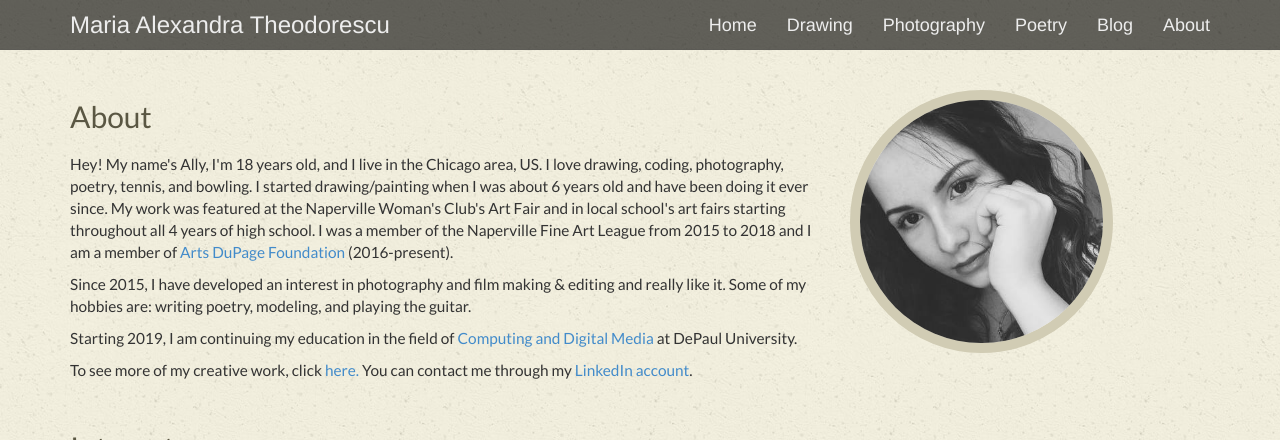
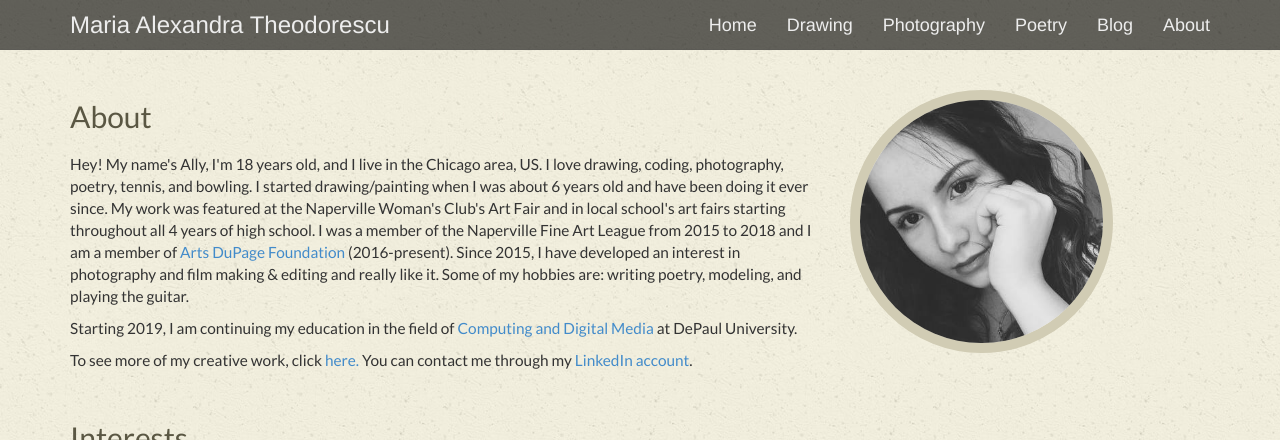
Before and after one commit to allyth/allyth, a Jekyll site: the page built from about.html, in a window 1280 px wide and 900 px high, cut to the strip 0-440 px from the top of the window. Built offline with Jekyll 4.4.1, drawn with Linux system fonts in a browser that asks for light colours; some web fonts are replaced.

```diff
--- a/about.html
+++ b/about.html
@@ -11,8 +11,8 @@ title: About
             <div style="padding: 10px 0px;">
                 <p>Hey! My name's Ally, I'm 18 years old, and I live in the Chicago area, US. I love drawing, coding, photography, poetry, tennis, and bowling. I started drawing/painting when I was about 6 years old and have been doing it ever since.
                     My work was featured at the Naperville Woman's Club's Art Fair and in local school's art fairs starting throughout all 4 years of high school.
-                    I was a member of the Naperville Fine Art League from 2015 to 2018 and I am a member of <a href="http://www.artsdupage.org/">Arts DuPage Foundation</a> (2016-present). </p>
-                    <p>Since 2015, I have developed an interest in photography and film making & editing and really like it. Some of my hobbies are: writing poetry, modeling, and playing the guitar.</p>
+                    I was a member of the Naperville Fine Art League from 2015 to 2018 and I am a member of <a href="http://www.artsdupage.org/">Arts DuPage Foundation</a> (2016-present).
+                    Since 2015, I have developed an interest in photography and film making & editing and really like it. Some of my hobbies are: writing poetry, modeling, and playing the guitar.</p>
                     <p> Starting 2019, I am continuing my education in the field of <a href="https://www.cdm.depaul.edu/Pages/default.aspx">Computing and Digital Media</a> at DePaul University.</p>
                     <p>To see more of my creative work, click <a href="https://www.instagram.com/oceanbluesoul/">here.</a> You can contact me through my <a href="http://www.linkedin.com/in/alexandra-theodorescu">LinkedIn account</a>.</p>
 
```
